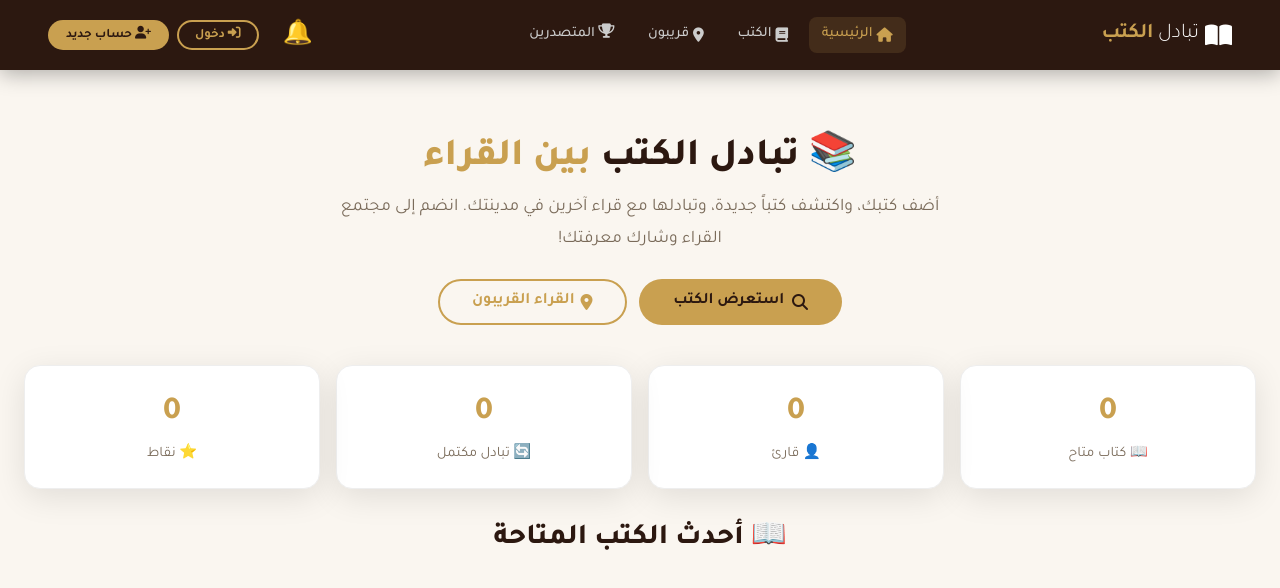
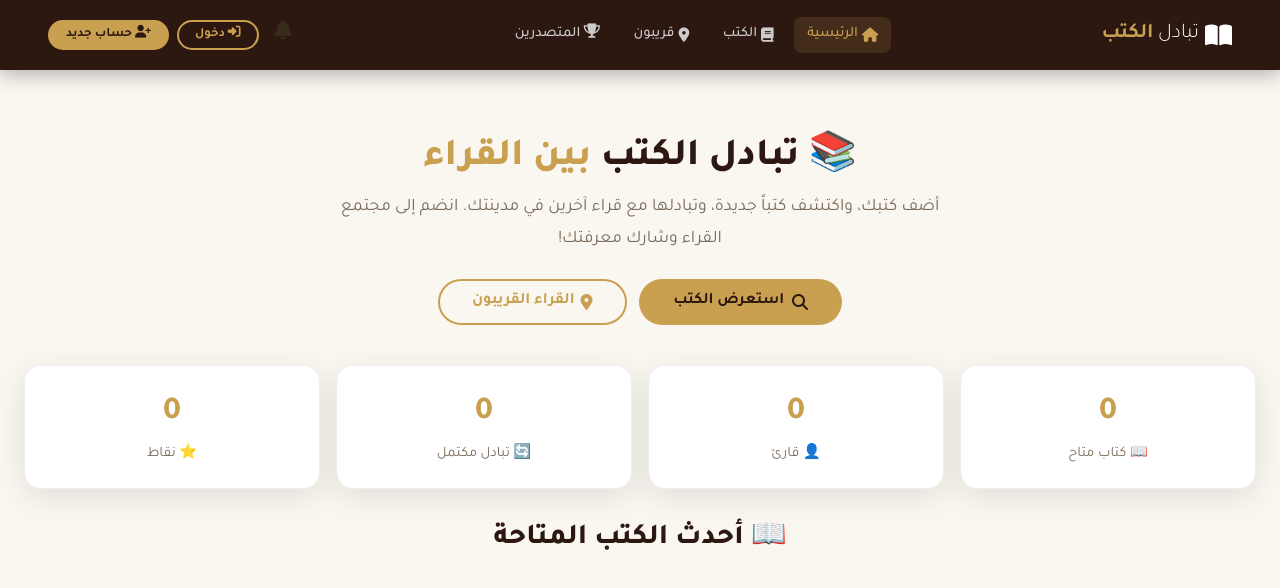
Before and after one commit to HacenMario/BookExchange, a website: page frontend/index.html in a window 1280 px wide. Drawn offline with nearby package versions, Linux system fonts and the light colour scheme; no server answers.

Commit message:
Replace notification button with updated design

```diff
--- a/frontend/index.html
+++ b/frontend/index.html
@@ -59,13 +59,11 @@
             <div class="header-actions">
                 <span id="userDisplay" style="display:none;color:var(--gold);font-weight:500;"></span>
 
-                <!-- زر الإشعارات -->
-                <div style="position:relative;display:inline-block;margin-left:0.5rem;">
-                    <button id="notificationBell" onclick="toggleNotifications()" style="background:none;border:none;font-size:1.5rem;cursor:pointer;position:relative;color:var(--gold);padding:0.2rem 0.5rem;">
-                        🔔
-                        <span id="notifBadge" style="position:absolute;top:-8px;right:-8px;background:#e74c3c;color:#fff;border-radius:50%;padding:0.1rem 0.4rem;font-size:0.6rem;font-weight:bold;display:none;min-width:18px;text-align:center;">0</span>
-                    </button>
-                </div>
+                <!-- زر الإشعارات مع البادج -->
+            <div class="notif-bell" onclick="toggleNotifications()" id="notifBell" style="position: relative; display: inline-block; cursor: pointer; margin-left: 0.5rem;">
+                <i class="fas fa-bell" style="font-size: 1.2rem; color: var(--text-color);"></i>
+                <span id="notifBadge" style="position: absolute; top: -8px; right: -8px; background: #e74c3c; color: #fff; border-radius: 50%; padding: 0.1rem 0.4rem; font-size: 0.6rem; font-weight: bold; display: none; min-width: 18px; text-align: center; z-index: 9999;">0</span>
+            </div>
 
                 <!-- ===== الأزرار ===== -->
                 <button class="btn-outline" id="loginBtn" onclick="openModal('loginModal')"><i class="fas fa-sign-in-alt"></i> دخول</button>
```
